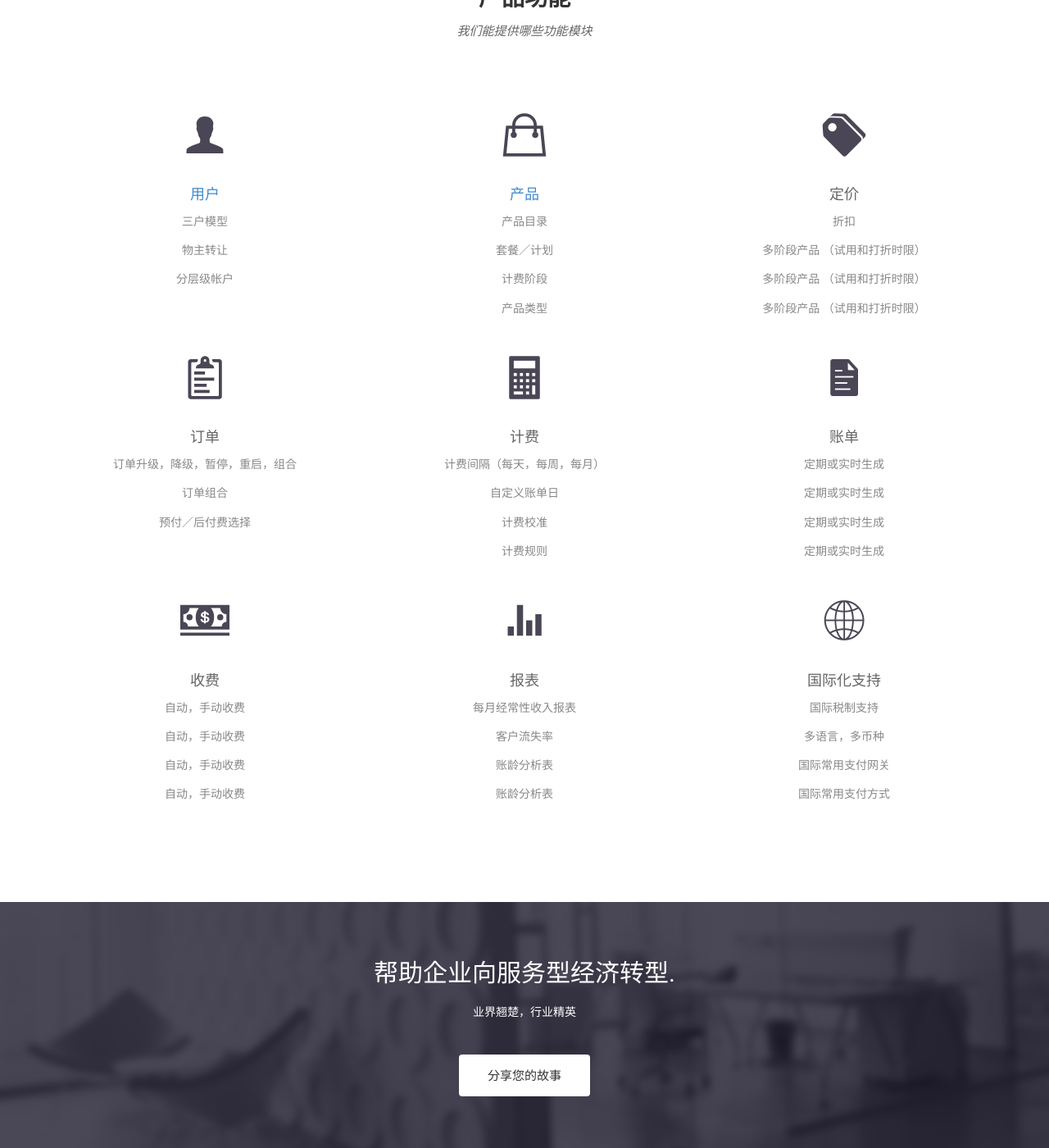
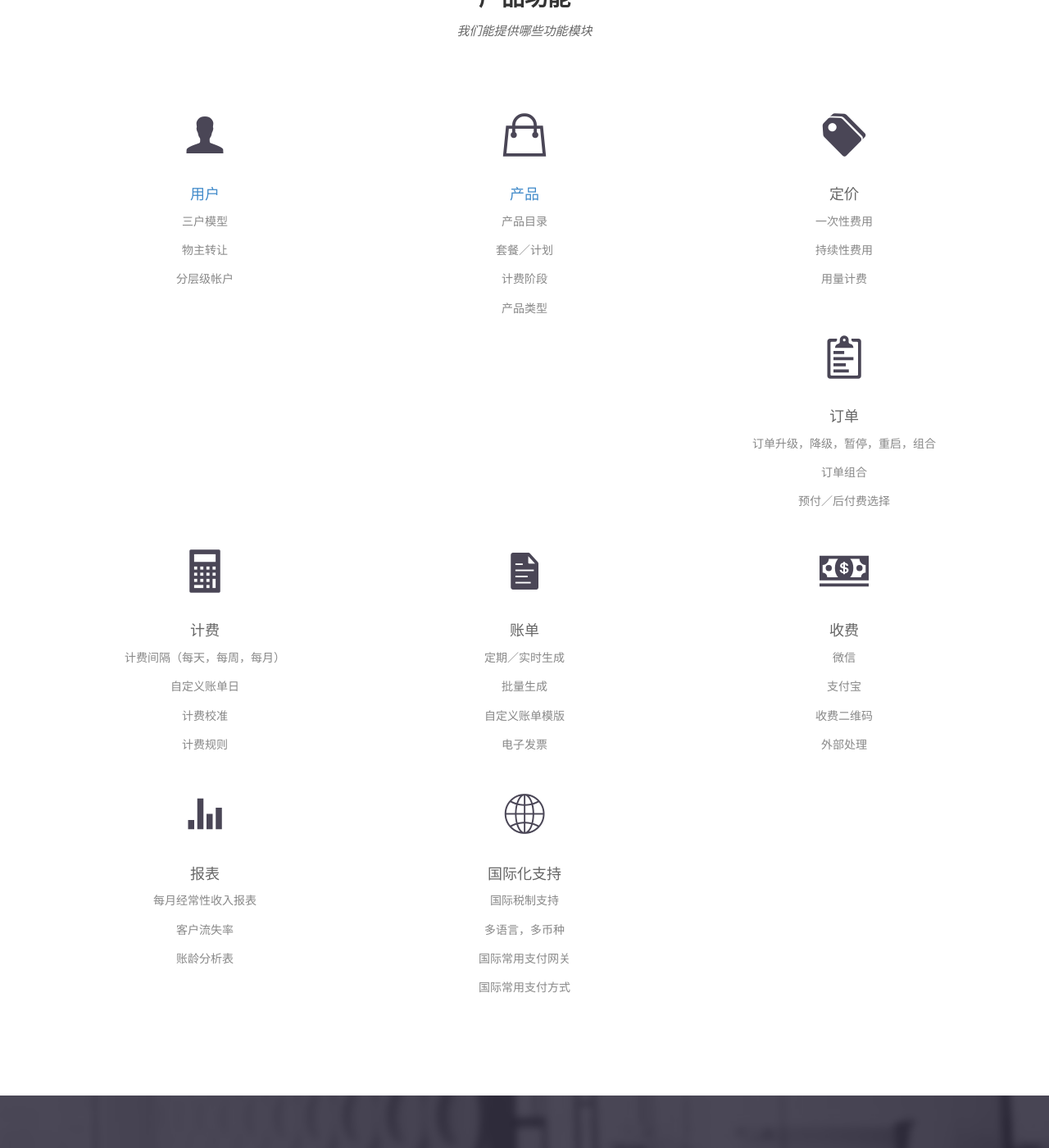
Before and after one commit to dreampivot/slipscloud.github.io, a Jekyll site: the page built from index.html, in a window 1280 px wide and 1400 px high, scrolled down 1723 px. Shown: the whole window at 82% size. Built offline with Jekyll 4.4.1, drawn with Linux system fonts in a browser that asks for light colours; nearby versions of some CDN libraries; some web fonts are replaced.

Commit message:
Update index.html

```diff
--- a/index.html
+++ b/index.html
@@ -90,10 +90,10 @@ permalink: /
         <div class="service-item">
           <i class="icon ion-pricetags"></i>
           <h4>定价</h4>
-          <p>折扣</p>
-          <p>多阶段产品 （试用和打折时限）</p>
-      <p>多阶段产品 （试用和打折时限）</p>
-              <p>多阶段产品 （试用和打折时限）</p>
+          <p>一次性费用</p>
+          <p>持续性费用</p>
+          <p>用量计费</p>
+           <p></p>
         </div>
       </div>
 
@@ -121,10 +121,10 @@ permalink: /
         <div class="service-item">
           <i class="icon ion-document-text"></i>
           <h4>账单</h4>
-          <p>定期或实时生成 </p>
-          <p>定期或实时生成 </p>
-          <p>定期或实时生成 </p>
-          <p>定期或实时生成 </p>
+          <p>定期／实时生成 </p>
+          <p>批量生成</p>
+          <p>自定义账单模版 </p>
+          <p>电子发票</p>
         </div>
       </div>
 
@@ -132,10 +132,10 @@ permalink: /
         <div class="service-item">
           <i class="icon ion-cash"></i>
           <h4>收费</h4>
-          <p>自动，手动收费 </p>
-          <p>自动，手动收费 </p>
-          <p>自动，手动收费 </p>
-          <p>自动，手动收费 </p>
+          <p>微信 </p>
+          <p>支付宝</p>
+          <p>收费二维码 </p>
+          <p>外部处理 </p>
 
         </div>
       </div>
@@ -146,7 +146,7 @@ permalink: /
           <p>每月经常性收入报表 </p>
           <p>客户流失率 </p>
           <p>账龄分析表 </p>
-          <p>账龄分析表 </p>
+          <p></p>
         </div>
       </div>
 
```
